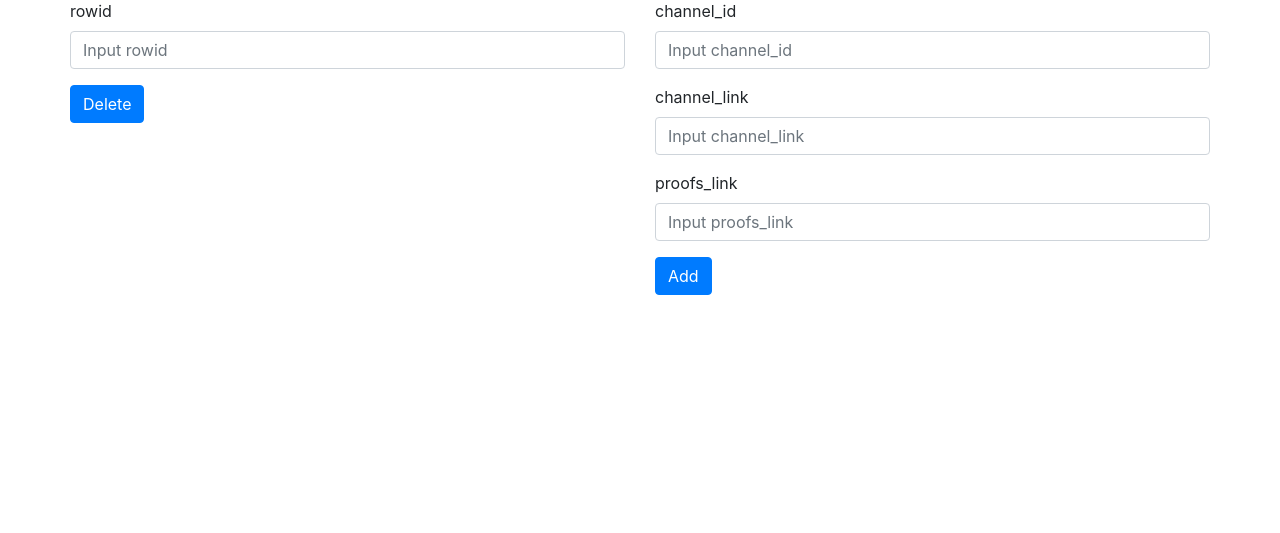
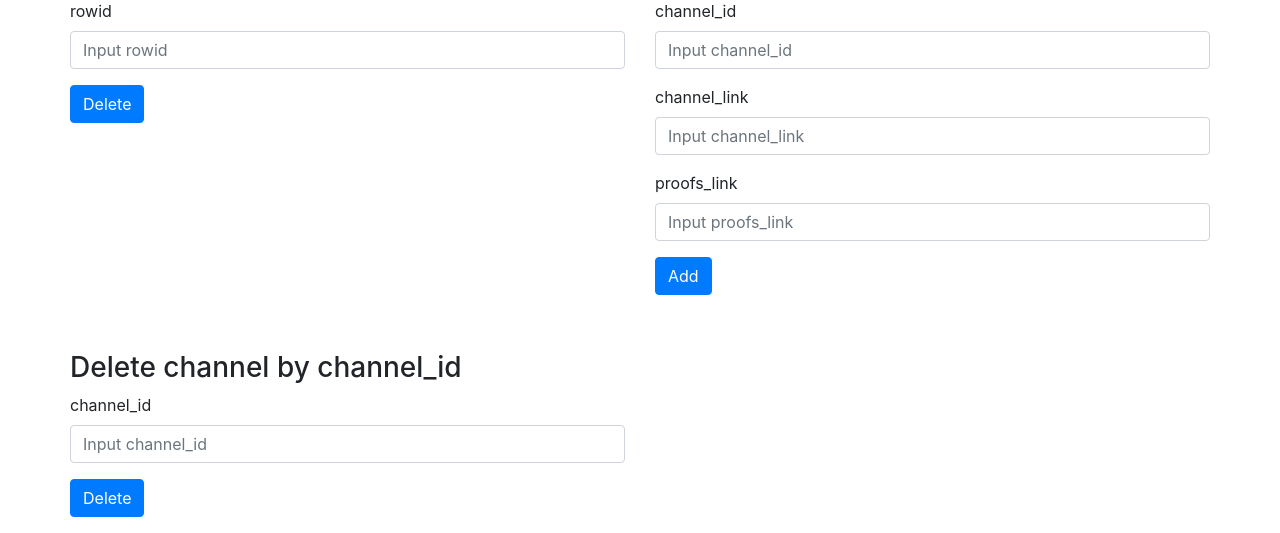
Before and after one commit to mcpeutk/tg_scam_storage, a Python web app: template templates/manage.html in a window 1280 px wide. Shown: the part 516-1049 px from the top of the page. Before the commit the page ends 811 px from the top, so only its background shows below. Run offline with Jinja, Linux system fonts and the light colour scheme; the template is opened without the code that fills it, so the values that code supplies are empty; some libraries are stand-ins or nearby versions.

Commit message:
Added form for channel deletion

```diff
--- a/templates/manage.html
+++ b/templates/manage.html
@@ -130,6 +130,24 @@
 
                 </div>
             </div>
+
+            <div class = "row" style = "margin-top: 40px;">
+                <div class="col-md-6" style = "padding-left: 0px;">
+
+                    <h3>Delete channel by channel_id</h3>
+                    <form method="post">
+                        <div class="form-group">
+                            <label for="channel_id">channel_id</label>
+                            <input type="text" class="form-control" name="channel_id" id="channel_id" placeholder="Input channel_id">
+                        </div>
+
+                        <button name="delete_channel" type="submit" class="btn btn-primary">Delete</button>
+                    </form>
+
+                </div>
+                <div class="col-md-6" style = "padding-right: 0px;">
+                </div>
+            </div>
         </div>
 
     </body>
```
